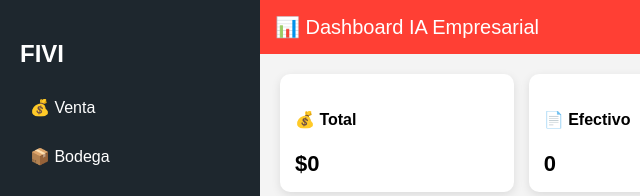
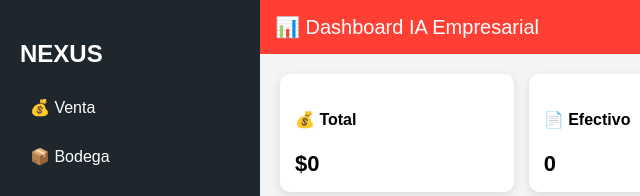
Before and after one commit to freddy879/Bazar-bellita, a website: page analisis.html in a window 1280 px wide. Shown: the top 196 px of the page, 0-640 px from the left. Drawn offline with nearby package versions, Linux system fonts and the light colour scheme; no server answers.

Commit message:
Update analisis.html

```diff
--- a/analisis.html
+++ b/analisis.html
@@ -165,7 +165,7 @@
 </div>
 
 <div class="sidebar">
-  <h2>FIVI</h2>
+  <h2>NEXUS</h2>
   <a href="index.html">💰 Venta</a>
   <a href="bodega.html">📦 Bodega</a>
   <a href="deuda.html">💸 Deudas</a>
```
